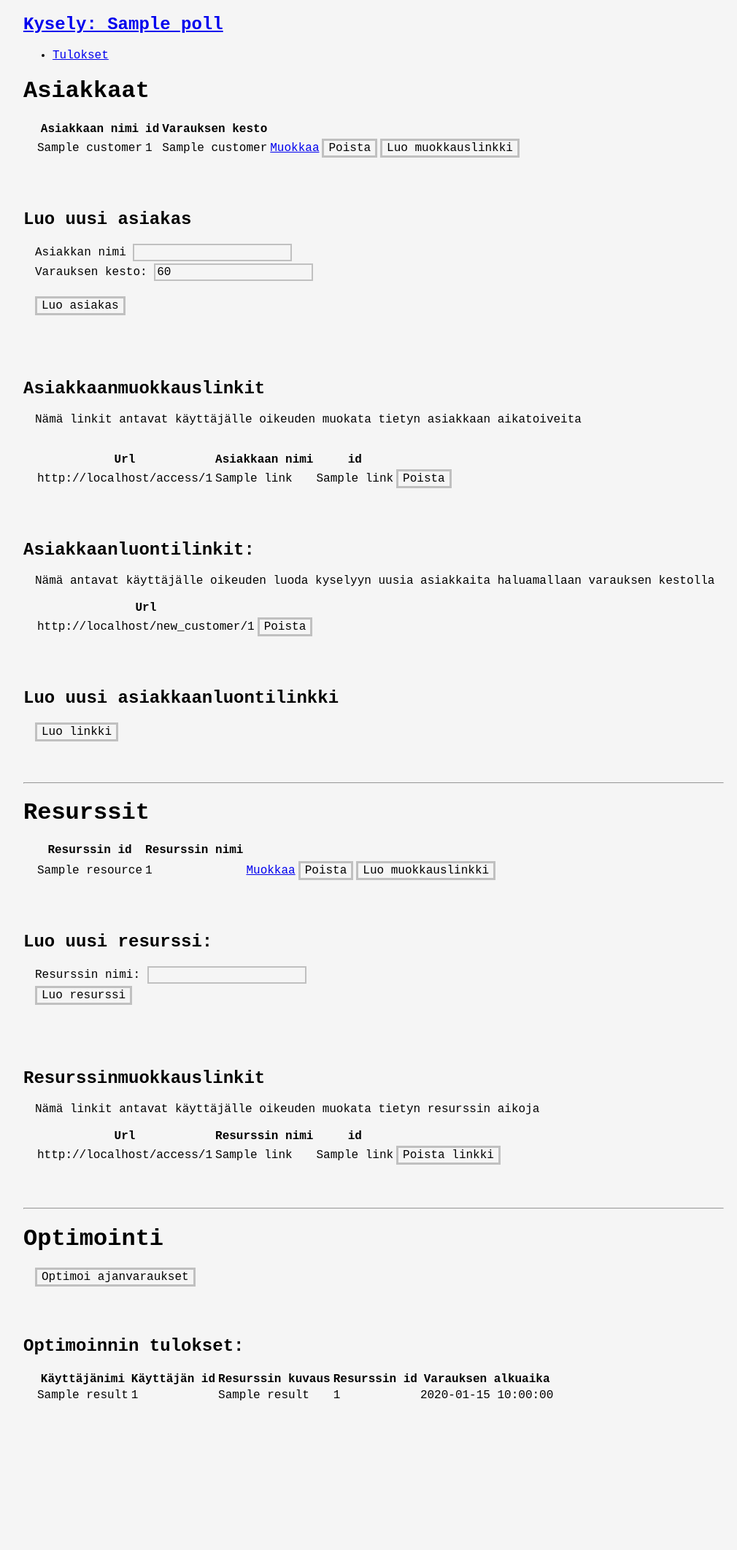
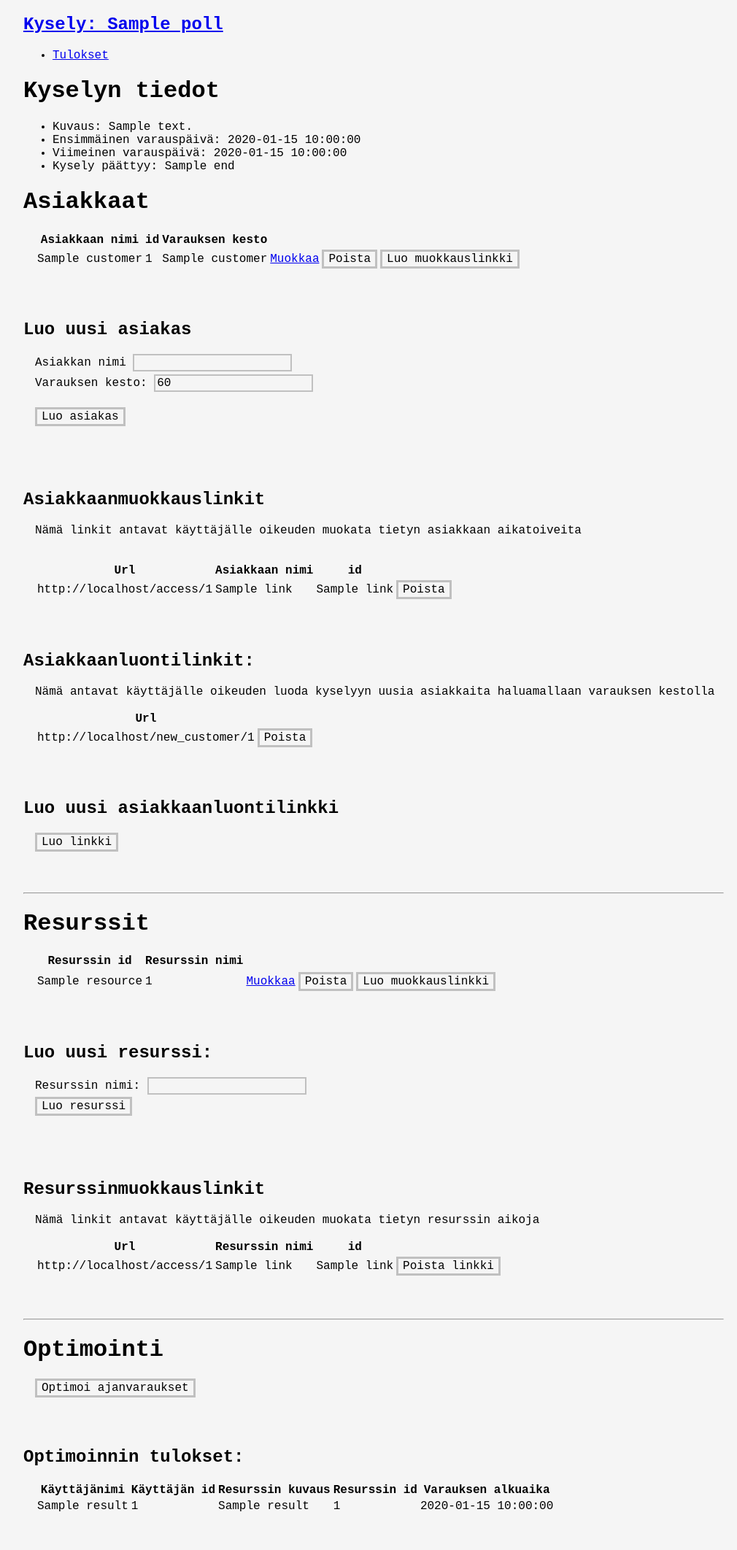
Before and after one commit to kluopaja/ajanvarausj-rjestelm-, a Flask app: template templates/poll_owner.html in a window 1280 px wide. Shown: the part 18-2142 px from the top of the page at 73% size, without its empty margins (128-1138 px from the left). Before the commit the page ends 1937 px from the top, so only its background shows below. Run offline with Flask 2, Linux system fonts and the light colour scheme; the template is opened without the code that fills it: most values are stand-ins (such as "Sample title", 1, 10 or a date in 2020).

Commit message:
Modify poll owner page
    -Add list of poll properties

```diff
--- a/templates/poll_owner.html
+++ b/templates/poll_owner.html
@@ -2,6 +2,16 @@
 {% block content %}
 {% set active_page = "owner" %}
 {% include "poll_navi.html" %}
+<h1>Kyselyn tiedot</h1>
+<div class="section">
+<ul>
+    <li>Kuvaus: {{ poll.description }}</li>
+    <li>Ensimmäinen varauspäivä: {{ poll.first_date }}</li>
+    <li>Viimeinen varauspäivä: {{ poll.last_date }}</li>
+    <li>Kysely päättyy: {{ poll.end }}</li>
+</ul>
+</div>
+
 <div class="poll_owner">
 {% if customers|length > 0 %}
 <h1>Asiakkaat</h1>
```
